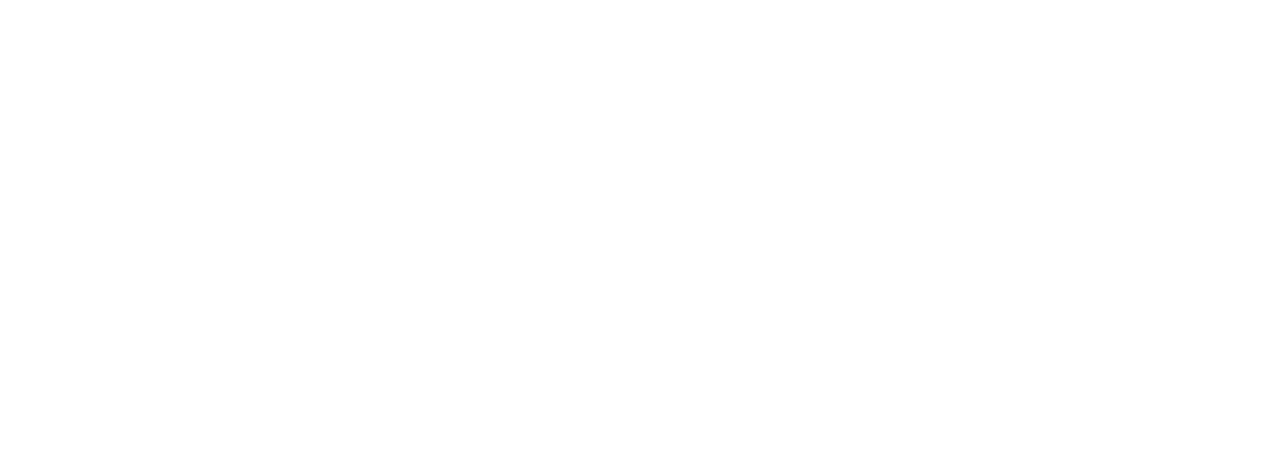
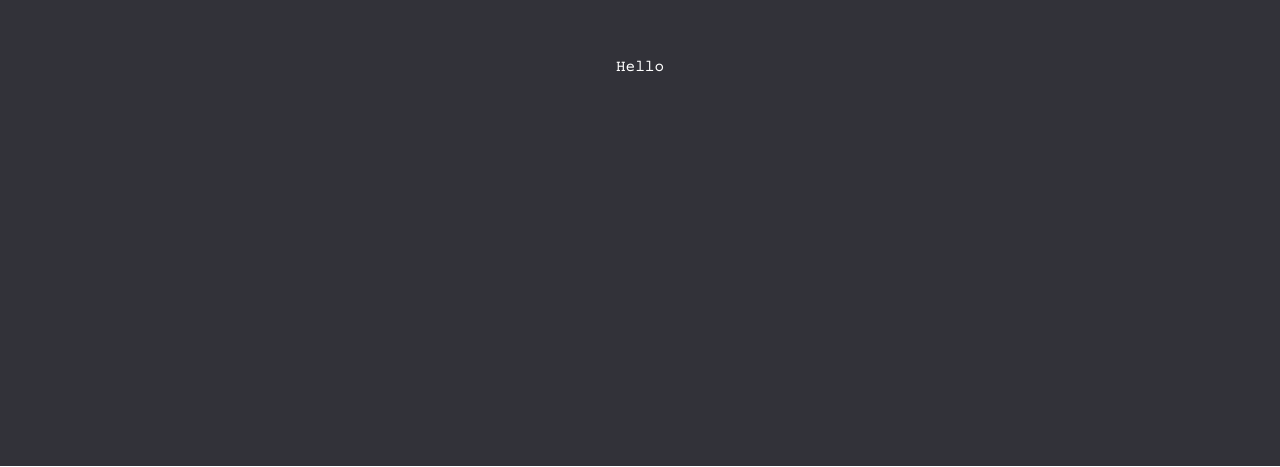
Before and after one commit to PanKarton/PersonalWebsite, a Next.js app: page / in a window 1280 px wide. Shown: the part 333-800 px from the top of the page. Built offline with nearby package versions, Linux system fonts and the light colour scheme.

Commit message:
feat/added 5 section components

```diff
--- a/src/app/page.tsx
+++ b/src/app/page.tsx
@@ -1,21 +1,18 @@
 'use client';
-
-import styled from 'styled-components';
-
-const StyledSection = styled.section`
-  background-color: ${({ theme }) => theme.primary};
-  height: 10vh;
-  color: white;
-`;
+import { AboutMeSection } from '@/modules/AboutMeSection/AboutMeSection';
+import { ContactMeSection } from '@/modules/ContactMeSection/ContactMeSection';
+import { HelloSection } from '@/modules/HelloSection/HelloSection';
+import { MyProjectsSection } from '@/modules/MyProjectsSection/MyPRojectsSection';
+import { SkillsSection } from '@/modules/SkillsSection/SkillsSection';
 
 const Page = () => (
-  <div>
-    <StyledSection>HELLO</StyledSection>
-    <StyledSection>ABOUT ME</StyledSection>
-    <StyledSection>SKILLS</StyledSection>
-    <StyledSection>PROJECTS</StyledSection>
-    <StyledSection>CONTACT ME</StyledSection>
-  </div>
+  <>
+    <HelloSection />
+    <AboutMeSection />
+    <SkillsSection />
+    <MyProjectsSection />
+    <ContactMeSection />
+  </>
 );
 
 export default Page;
--- /dev/null
+++ b/src/components/molecules/MainPageSection/MainPageSection.styles.ts
@@ -0,0 +1,12 @@
+import styled from 'styled-components';
+
+export const StyledSection = styled.section`
+  height: 100vh;
+  background-color: ${({ theme }) => theme.color.primary};
+  color: ${({ theme }) => theme.color.contrast};
+  display: flex;
+  justify-content: center;
+  align-items: center;
+  /*  */
+  border-bottom: 1px solid white;
+`;
--- /dev/null
+++ b/src/components/molecules/MainPageSection/MainPageSection.tsx
@@ -0,0 +1,6 @@
+import { ReactNode } from 'react';
+import { StyledSection } from './MainPageSection.styles';
+
+export const MainPageSection = ({ children }: { children: ReactNode }) => (
+  <StyledSection>{children}</StyledSection>
+);
--- /dev/null
+++ b/src/modules/AboutMeSection/AboutMeSection.tsx
@@ -0,0 +1,3 @@
+import { MainPageSection } from '@/components/molecules/MainPageSection/MainPageSection';
+
+export const AboutMeSection = () => <MainPageSection>About me</MainPageSection>;
--- /dev/null
+++ b/src/modules/ContactMeSection/ContactMeSection.tsx
@@ -0,0 +1,3 @@
+import { MainPageSection } from '@/components/molecules/MainPageSection/MainPageSection';
+
+export const ContactMeSection = () => <MainPageSection>Contact me</MainPageSection>;
--- /dev/null
+++ b/src/modules/HelloSection/HelloSection.tsx
@@ -0,0 +1,3 @@
+import { MainPageSection } from '@/components/molecules/MainPageSection/MainPageSection';
+
+export const HelloSection = () => <MainPageSection>Hello</MainPageSection>;
--- /dev/null
+++ b/src/modules/MyProjectsSection/MyProjectsSection.tsx
@@ -0,0 +1,3 @@
+import { MainPageSection } from '@/components/molecules/MainPageSection/MainPageSection';
+
+export const MyProjectsSection = () => <MainPageSection>My projects</MainPageSection>;
--- /dev/null
+++ b/src/modules/SkillsSection/SkillsSection.tsx
@@ -0,0 +1,3 @@
+import { MainPageSection } from '@/components/molecules/MainPageSection/MainPageSection';
+
+export const SkillsSection = () => <MainPageSection>My skills</MainPageSection>;
```
